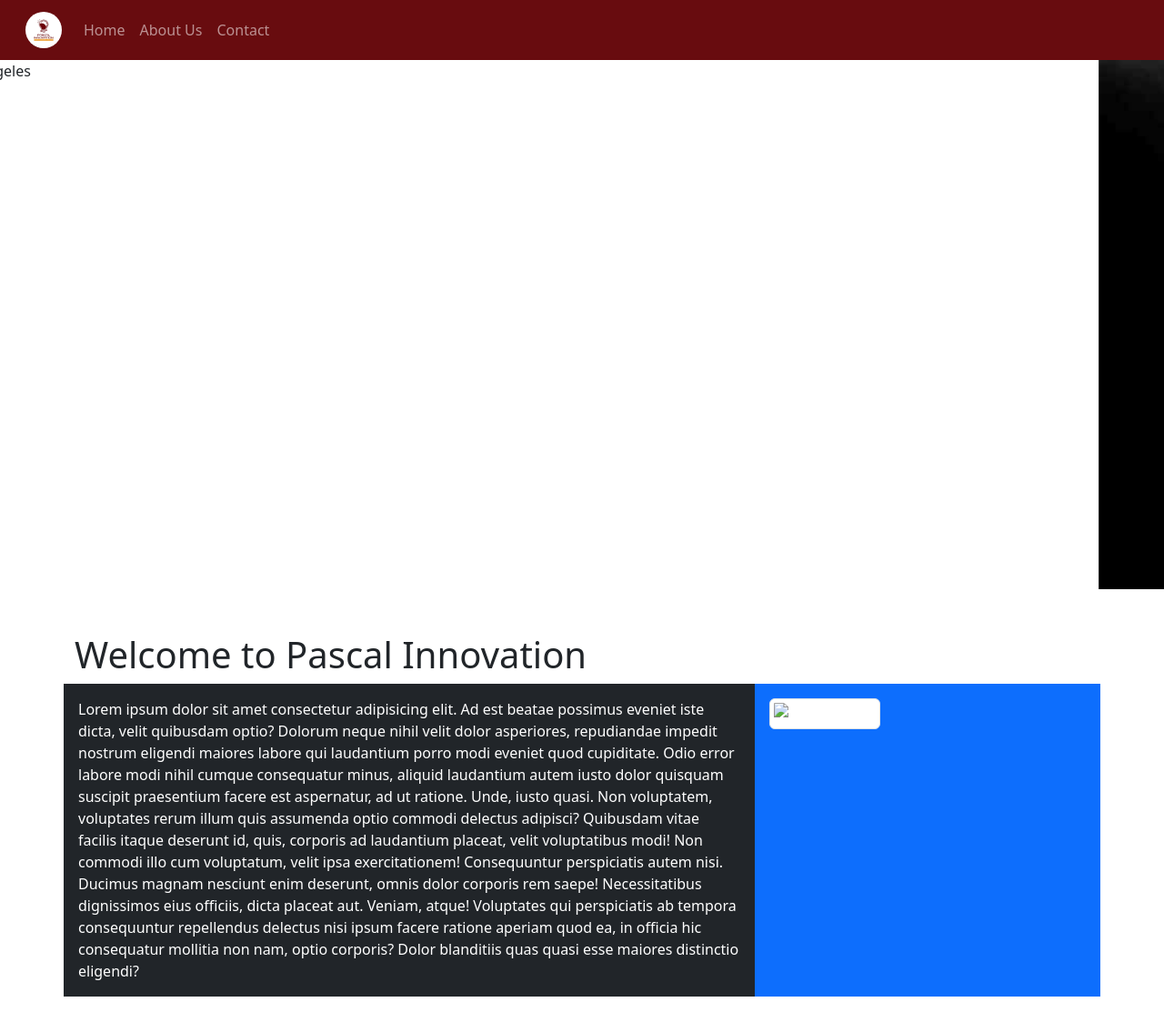
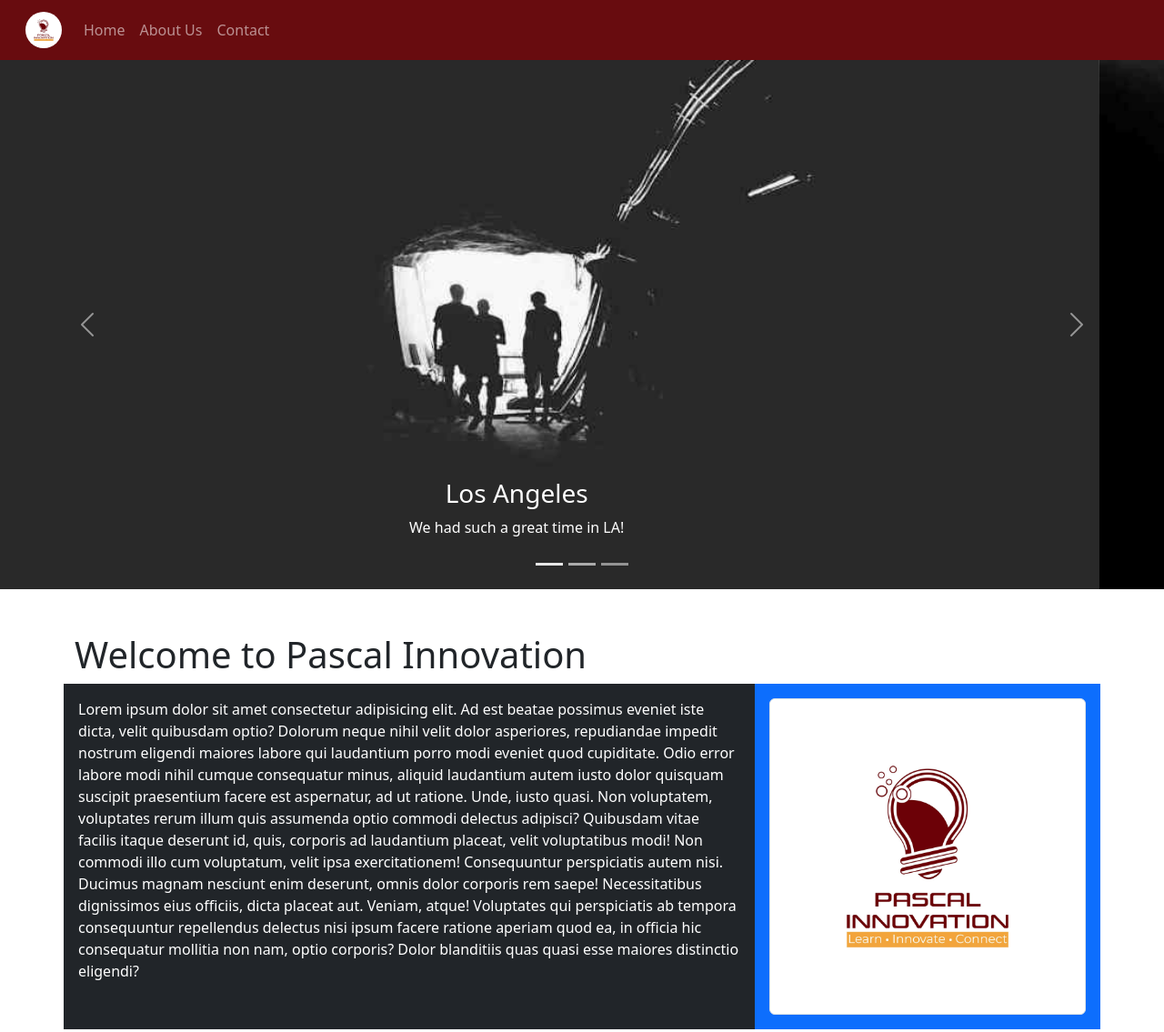
Before and after one commit to bixash/pascal-innovation, a plain HTML site: page index.html in a window 1280 px wide. Shown: the top 1135 px of the page at 91% size. Drawn offline with nearby package versions, Linux system fonts and the light colour scheme.

Commit message:
img path updated

```diff
--- a/index.html
+++ b/index.html
@@ -62,7 +62,7 @@
         <!-- The slideshow/carousel -->
         <div class="carousel-inner">
             <div class="carousel-item active">
-                <img src="resources/img/la" alt="Los Angeles" class="d-block" style="width:100%">
+                <img src="resources/img/la.jpg" alt="Los Angeles" class="d-block" style="width:100%">
                 <div class="carousel-caption">
                     <h3>Los Angeles</h3>
                     <p>We had such a great time in LA!</p>
@@ -101,7 +101,7 @@
 
         <div class="row">
             <div class="col-sm-8 p-3 bg-dark text-white">Lorem ipsum dolor sit amet consectetur adipisicing elit. Ad est beatae possimus eveniet iste dicta, velit quibusdam optio? Dolorum neque nihil velit dolor asperiores, repudiandae impedit nostrum eligendi maiores labore qui laudantium porro modi eveniet quod cupiditate. Odio error labore modi nihil cumque consequatur minus, aliquid laudantium autem iusto dolor quisquam suscipit praesentium facere est aspernatur, ad ut ratione. Unde, iusto quasi. Non voluptatem, voluptates rerum illum quis assumenda optio commodi delectus adipisci? Quibusdam vitae facilis itaque deserunt id, quis, corporis ad laudantium placeat, velit voluptatibus modi! Non commodi illo cum voluptatum, velit ipsa exercitationem! Consequuntur perspiciatis autem nisi. Ducimus magnam nesciunt enim deserunt, omnis dolor corporis rem saepe! Necessitatibus dignissimos eius officiis, dicta placeat aut. Veniam, atque! Voluptates qui perspiciatis ab tempora consequuntur repellendus delectus nisi ipsum facere ratione aperiam quod ea, in officia hic consequatur mollitia non nam, optio corporis? Dolor blanditiis quas quasi esse maiores distinctio eligendi?</div>
-            <div class="col-sm-4 p-3 bg-primary text-white"> <img src="logo.jpg" class="img-thumbnail" alt="Cinque Terre"> </div>
+            <div class="col-sm-4 p-3 bg-primary text-white"> <img src="resources/img/logo.jpg" class="img-thumbnail" alt="Cinque Terre"> </div>
         </div>
 
         <br><br>
```
